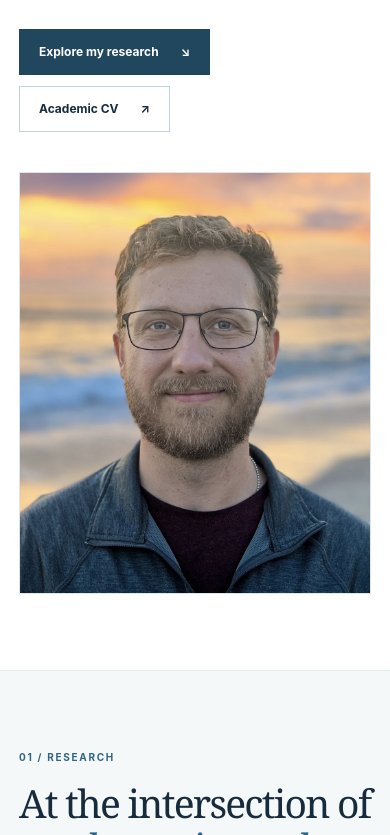
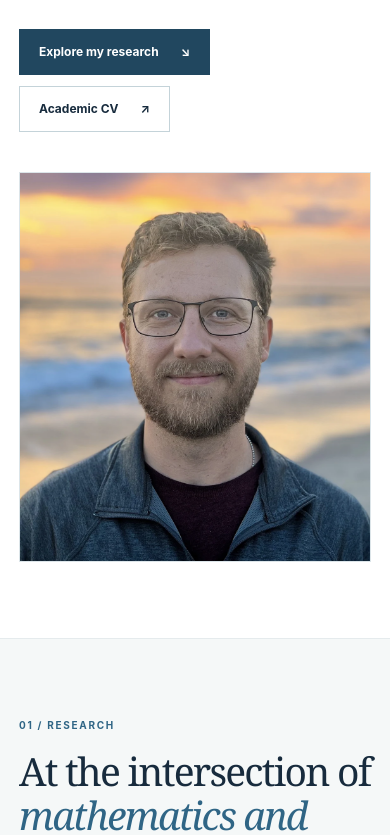
Before and after one commit to camontag/camontag.github.io, a plain HTML site: page index.html in a window 390 px wide. Shown: the part 606-1441 px from the top of the page. Drawn offline with Linux system fonts and the light colour scheme.

Commit message:
Constrain headshot to fixed responsive hero panel

```diff
--- a/assets/styles.css
+++ b/assets/styles.css
@@ -123,11 +123,34 @@ a:focus-visible {outline:3px solid var(--blue);outline-offset:4px;border-radius:
 @media (max-width:760px) {.shell{width:calc(100% - 38px)}.header-inner{align-items:flex-start;flex-direction:column;padding:15px 0 12px;gap:14px}.primary-nav{width:100%;justify-content:space-between;gap:9px;flex-wrap:wrap}.primary-nav a{font-size:11px}.primary-nav .nav-cv{padding:5px 9px}.brand-mark{height:35px;width:35px;font-size:16px}.brand-label small{font-size:9px}.hero{grid-template-columns:1fr;padding:65px 0 76px;min-height:0;gap:40px}.hero h1{font-size:clamp(63px,13vw,85px);margin:21px 0 12px}.hero-description{font-size:14px}.eyebrow{font-size:9px;white-space:normal}.hero-visual{min-height:340px}.section{padding:70px 0}.section-heading{display:block;margin-bottom:28px}.section-kicker{margin-bottom:17px}.section-heading h2{font-size:39px}.section-intro{font-size:14px;margin-top:15px}.research-grid{grid-template-columns:1fr}.research-card{min-height:0;padding:24px}.card-tags{padding-top:21px}.research-card h3{margin:18px 0 10px}.experience-item{grid-template-columns:1fr;gap:14px}.experience-meta{flex-direction:row;align-items:baseline;gap:13px}.experience-meta .year{font-size:24px}.experience-body h3{font-size:16px}.scholar-layout,.background-grid{grid-template-columns:1fr;gap:32px}.publication{padding:25px}.contact-inner{flex-direction:column;align-items:flex-start}.contact-actions{align-items:flex-start}.contact-email{font-size:21px}.footer-inner{flex-wrap:wrap}}
 @media (prefers-reduced-motion:reduce){html{scroll-behavior:auto}*,*:before,*:after{transition:none!important;animation:none!important}}
 
-/* Academic portrait — keep the original heading typography. */
-.hero h1 span {color:inherit}
-.hero-photo-panel {padding:0;overflow:hidden;background:#edf4f5;border:1px solid #dce5e9;min-height:455px}
-.hero-photo-panel::before {display:none}
-.hero-photo {display:block;width:100%;height:100%;min-height:455px;object-fit:cover;object-position:center center}
-@media (max-width:760px) {
-  .hero-photo-panel,.hero-photo {min-height:420px}
+/* Fixed-size, responsive portrait: image cannot expand the grid track. */
+.hero-visual.hero-photo-panel {
+  position: relative;
+  display: block;
+  padding: 0;
+  width: 100%;
+  height: 455px;
+  min-height: 0;
+  max-height: 455px;
+  overflow: hidden;
+  border: 1px solid #dce5e9;
+  background: #edf4f5;
 }
+.hero-visual.hero-photo-panel::before { content: none; display: none; }
+.hero-photo-panel .hero-photo {
+  position: absolute;
+  inset: 0;
+  display: block;
+  width: 100%;
+  height: 100%;
+  min-height: 0;
+  max-height: 100%;
+  object-fit: cover;
+  object-position: center center;
+}
+@media (max-width: 760px) {
+  .hero-visual.hero-photo-panel {
+    height: 390px;
+    max-height: 390px;
+  }
+}
```
